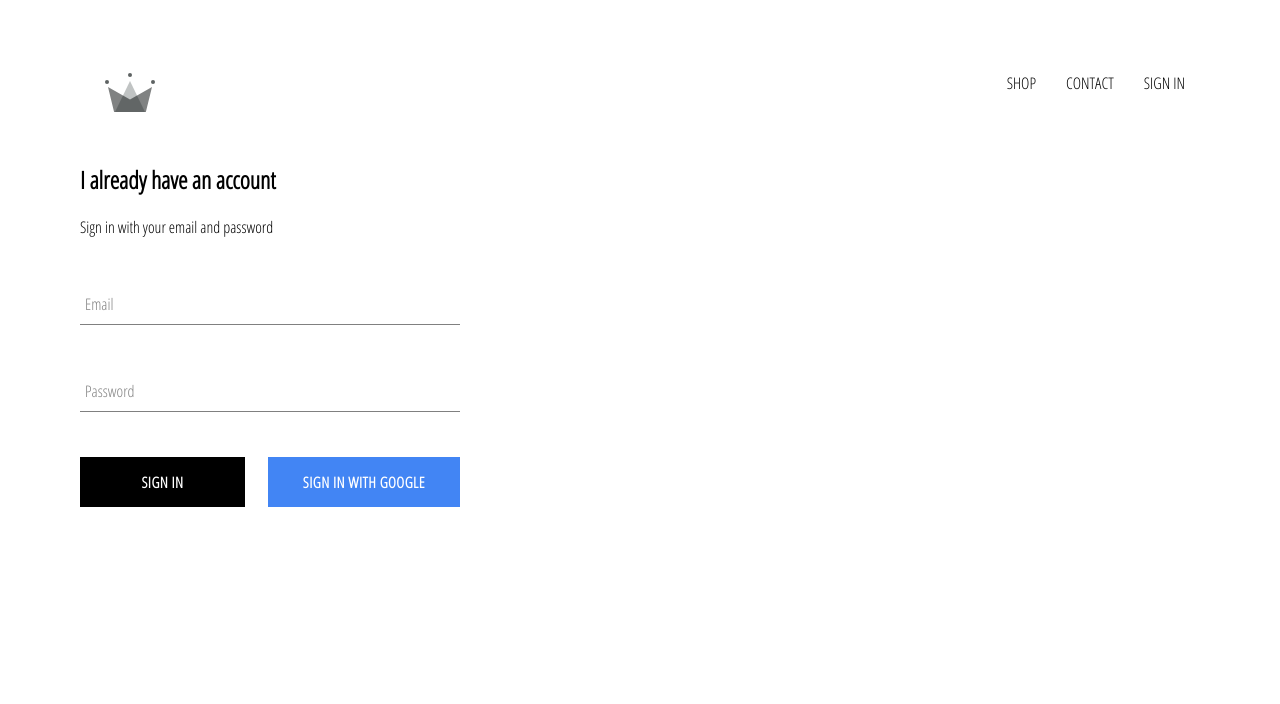
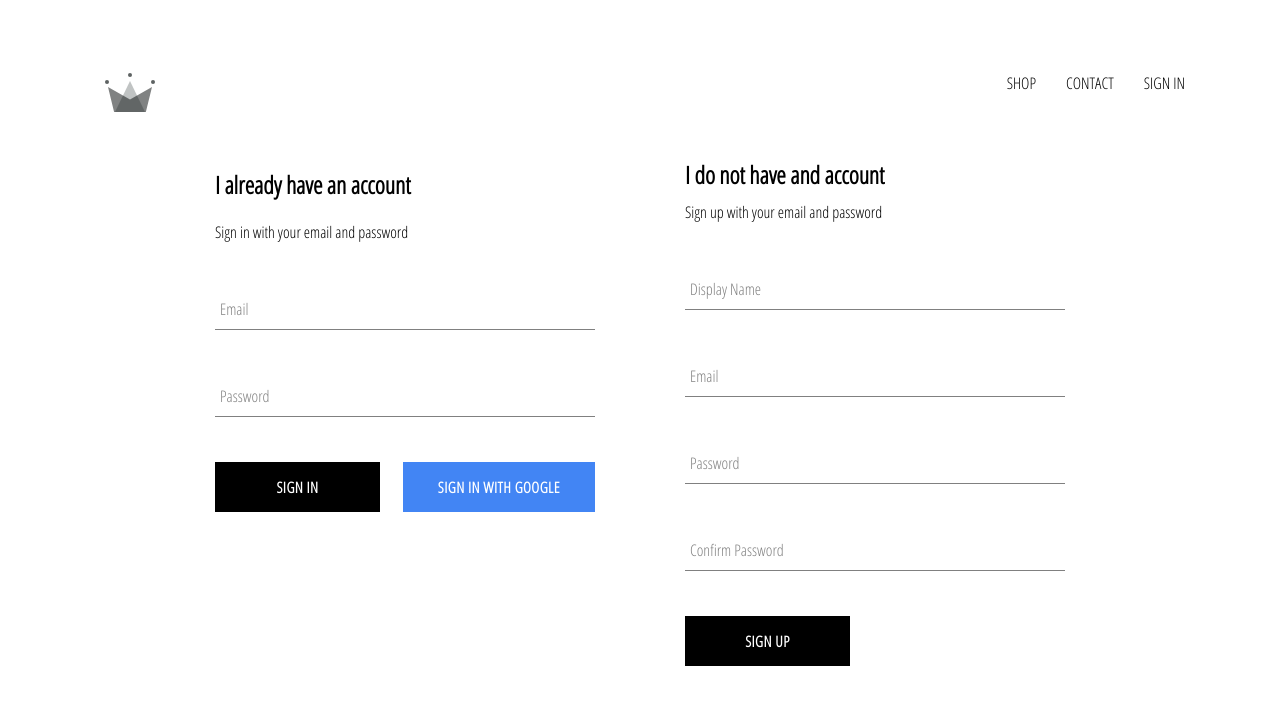
Before and after one commit to mwritter/react-store, a React (Create React App) app: page /signin in a window 1280 px wide. Shown: the top 704 px of the page. Built offline with nearby package versions, Linux system fonts and the light colour scheme; no server answers.

Commit message:
Implemented firebase utils, included ability to store authenticated users into our firebase database

```diff
--- a/src/App.js
+++ b/src/App.js
@@ -7,7 +7,7 @@
 import ShopPage from './pages/shop/shop.component';
 import SignInAndSignUpPage from './pages/sign-in-and-sign-up/sign-in-and-sign-up.component'
 import Header from './components/header/header.component';
-import { auth } from './firebase/firebase.utils';
+import { auth, createUserProfileDocument } from './firebase/firebase.utils';
 
 class App extends React.Component {
   constructor() {
@@ -20,10 +20,21 @@
   unsubscribeFromAuth = null;
 
   componentDidMount() {
-    this.unsubscribeFromAuth = auth.onAuthStateChanged(user => {
-      this.setState({ currentUser: user });
+    this.unsubscribeFromAuth = auth.onAuthStateChanged(async userAuth => {
+      if (userAuth) {
+        const userRef = await createUserProfileDocument(userAuth);
+        userRef.onSnapshot(snapShot => {
+          this.setState({
+            currentUser: {
+              id: snapShot.id,
+              ...snapShot.data()
+            }
+          });
+        });
+      } else {
+        this.setState({ currentUser: null })
+      }
 
-      console.log(user);
     });
   }
 
--- /dev/null
+++ b/src/components/sign-up/sign-up.component.jsx
@@ -0,0 +1,96 @@
+import React from 'react'
+import FormInput from '../form-input/form-input.component';
+import CustomButton from '../custom-button/custom-button.component';
+
+import './sign-up.styles.scss';
+
+import { auth, createUserProfileDocument } from '../../firebase/firebase.utils';
+
+class SignUp extends React.Component {
+    constructor() {
+        super();
+
+        this.state = {
+            displayName: '',
+            email: '',
+            password: '',
+            confirmPassword: ''
+        }
+    }
+
+    handleSubmit = async evt => {
+        evt.preventDefault();
+        const { displayName, email, password, confirmPassword } = this.state;
+        if (password !== confirmPassword) {
+            alert("passwords dont match");
+            return;
+        }
+
+        try {
+            const { user } = await auth.createUserWithEmailAndPassword(email, password);
+            await createUserProfileDocument(user, { displayName });
+            this.setState({
+                displayName: '',
+                email: '',
+                password: '',
+                confirmPassword: ''
+            });
+        } catch (error) {
+            console.error(error);
+        }
+    }
+
+    handleChange = evt => {
+        const { name, value } = evt.target;
+        this.setState({ [name]: value })
+    }
+
+    render() {
+        const { displayName, email, password, confirmPassword } = this.state;
+        return (
+            <div className='sign-up'>
+                <h2 className="title">
+                    I do not have and account
+                </h2>
+                <span>Sign up with your email and password</span>
+                <form onSubmit={this.handleSubmit} className="sign-up-form">
+                    <FormInput
+                        onChange={this.handleChange}
+                        label='Display Name'
+                        type='text'
+                        name='displayName'
+                        value={displayName}
+                        required
+                    />
+                    <FormInput
+                        onChange={this.handleChange}
+                        label='Email'
+                        type='email'
+                        name='email'
+                        value={email}
+                        required
+                    />
+                    <FormInput
+                        onChange={this.handleChange}
+                        label='Password'
+                        type='password'
+                        name='password'
+                        value={password}
+                        required
+                    />
+                    <FormInput
+                        onChange={this.handleChange}
+                        label='Confirm Password'
+                        type='password'
+                        name='confirmPassword'
+                        value={confirmPassword}
+                        required
+                    />
+                    <CustomButton type="submit">SIGN UP</CustomButton>
+                </form>
+            </div>
+        )
+    }
+}
+
+export default SignUp;
--- /dev/null
+++ b/src/components/sign-up/sign-up.styles.scss
@@ -0,0 +1,9 @@
+.sign-up {
+  display: flex;
+  flex-direction: column;
+  width: 380px;
+
+  .title {
+    margin: 10px 0;
+  }
+}
--- a/src/firebase/firebase.utils.js
+++ b/src/firebase/firebase.utils.js
@@ -12,6 +12,33 @@
     measurementId: "G-1T0MJSJW3D"
 };
 
+export const createUserProfileDocument = async (userAuth, additionalData) => {
+    if(!userAuth) {
+        return;
+    }
+
+    const userRef = firestore.doc(`users/${userAuth.uid}`);
+
+    const snapShot = await userRef.get();
+
+    if(!snapShot.exists) {
+        const {displayName, email} = userAuth;
+        const createdAt = new Date();
+        try {
+            await userRef.set({
+                displayName,
+                email,
+                createdAt,
+                ...additionalData
+            });
+        } catch (error) {
+            console.log('Error creating user', error.message);
+        }
+    }
+
+    return userRef;
+}
+
 firebase.initializeApp(config);
 
 export const auth = firebase.auth();
--- a/src/pages/sign-in-and-sign-up/sign-in-and-sign-up.component.jsx
+++ b/src/pages/sign-in-and-sign-up/sign-in-and-sign-up.component.jsx
@@ -1,6 +1,7 @@
 import React from 'react';
 
 import SignIn from '../../components/sign-in/sign-in.component';
+import SignUp from '../../components/sign-up/sign-up.component';
 
 import './sign-in-and-sign-up.styles.scss';
 
@@ -8,6 +9,7 @@
     return (
         <div className="sign-in-and-sign-up">
             <SignIn />
+            <SignUp />
         </div>
     )
 }
--- a/src/pages/sign-in-and-sign-up/sign-in-and-sign-up.styles.scss
+++ b/src/pages/sign-in-and-sign-up/sign-in-and-sign-up.styles.scss
@@ -0,0 +1,6 @@
+.sign-in-and-sign-up {
+    width: 850px;
+    display: flex;
+    justify-content: space-between;
+    margin: 30px auto;
+}
```
